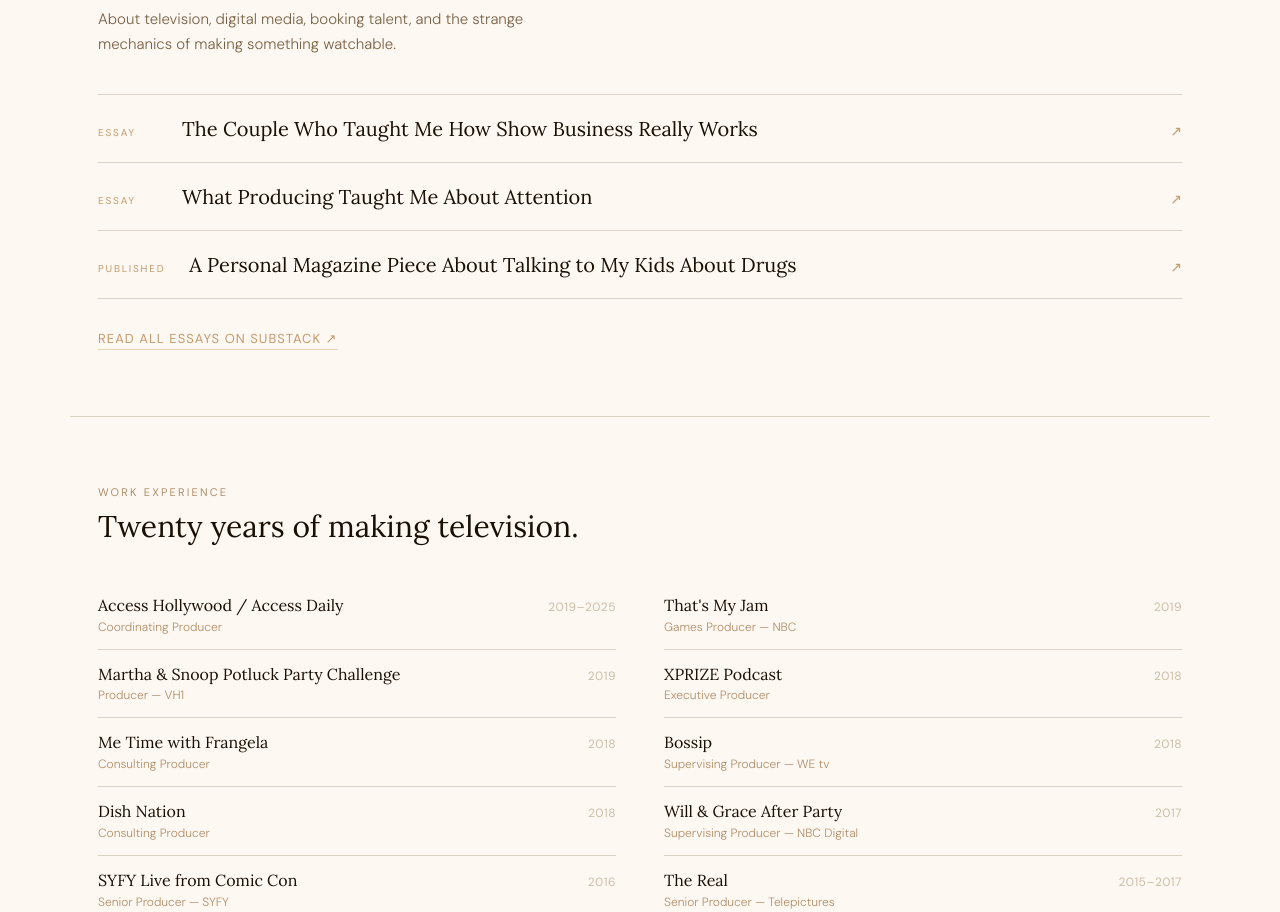
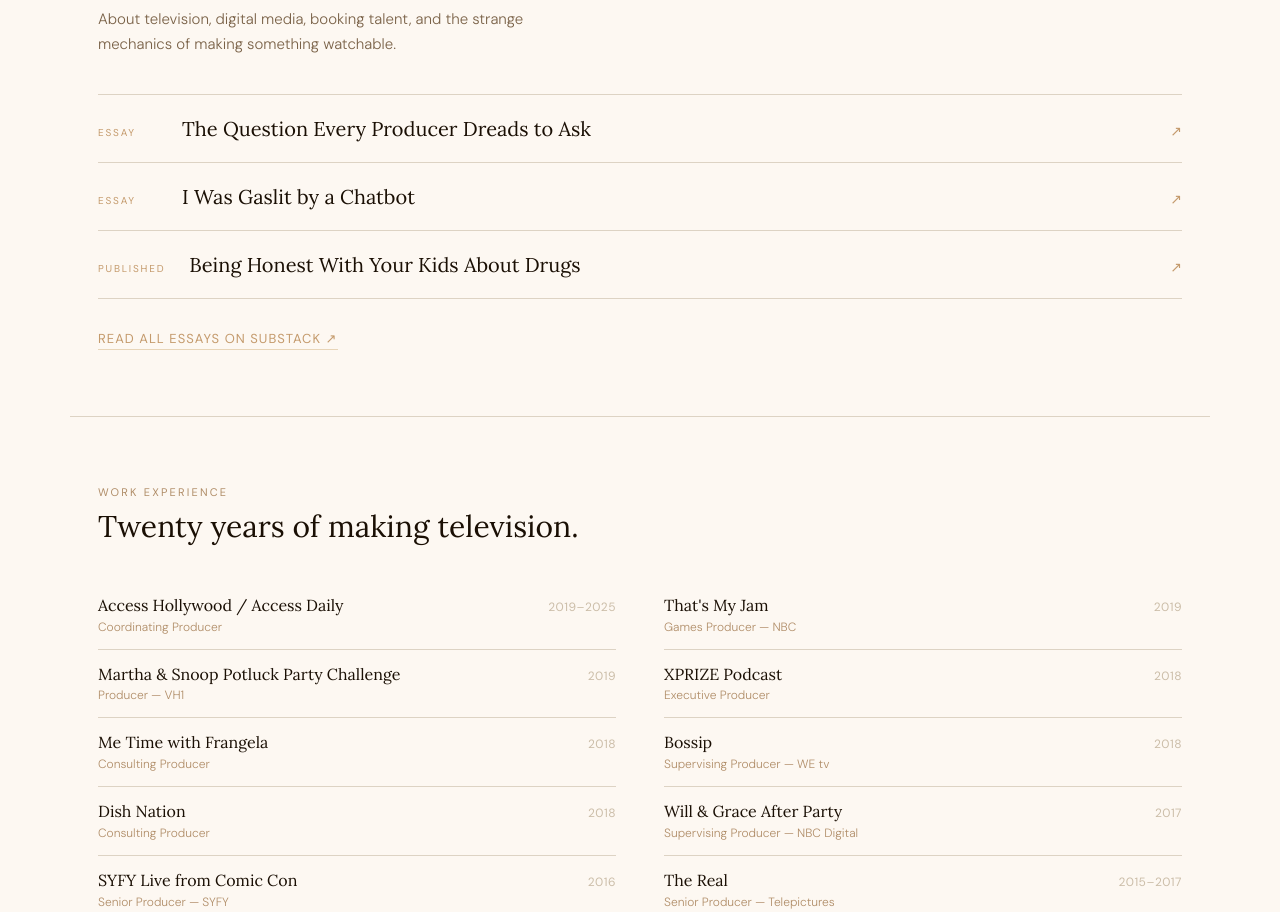
Before and after one commit to proudpod-cell/producedbyadams, a Next.js app: page / in a window 1280 px wide. Shown: the part 3427-4339 px from the top of the page. Built offline with nearby package versions, Linux system fonts and the light colour scheme.

Commit message:
Update Portfolio.jsx

```diff
--- a/app/Portfolio.jsx
+++ b/app/Portfolio.jsx
@@ -88,17 +88,17 @@ const PODCASTS = [
 
 const WRITING = [
   {
-    title: "The Couple Who Taught Me How Show Business Really Works",
+    title: "The Question Every Producer Dreads to Ask",
     tag: "Essay",
     link: "https://substack.com/@kingspiegs/p-182739413",
   },
   {
-    title: "What Producing Taught Me About Attention",
+    title: "I Was Gaslit by a Chatbot",
     tag: "Essay",
     link: "https://substack.com/@kingspiegs/p-184517141",
   },
   {
-    title: "A Personal Magazine Piece About Talking to My Kids About Drugs",
+    title: "Being Honest With Your Kids About Drugs",
     tag: "Published",
     link: "https://adamspiegelman.blogspot.com/2018/07/blog-post.html",
   },
```
